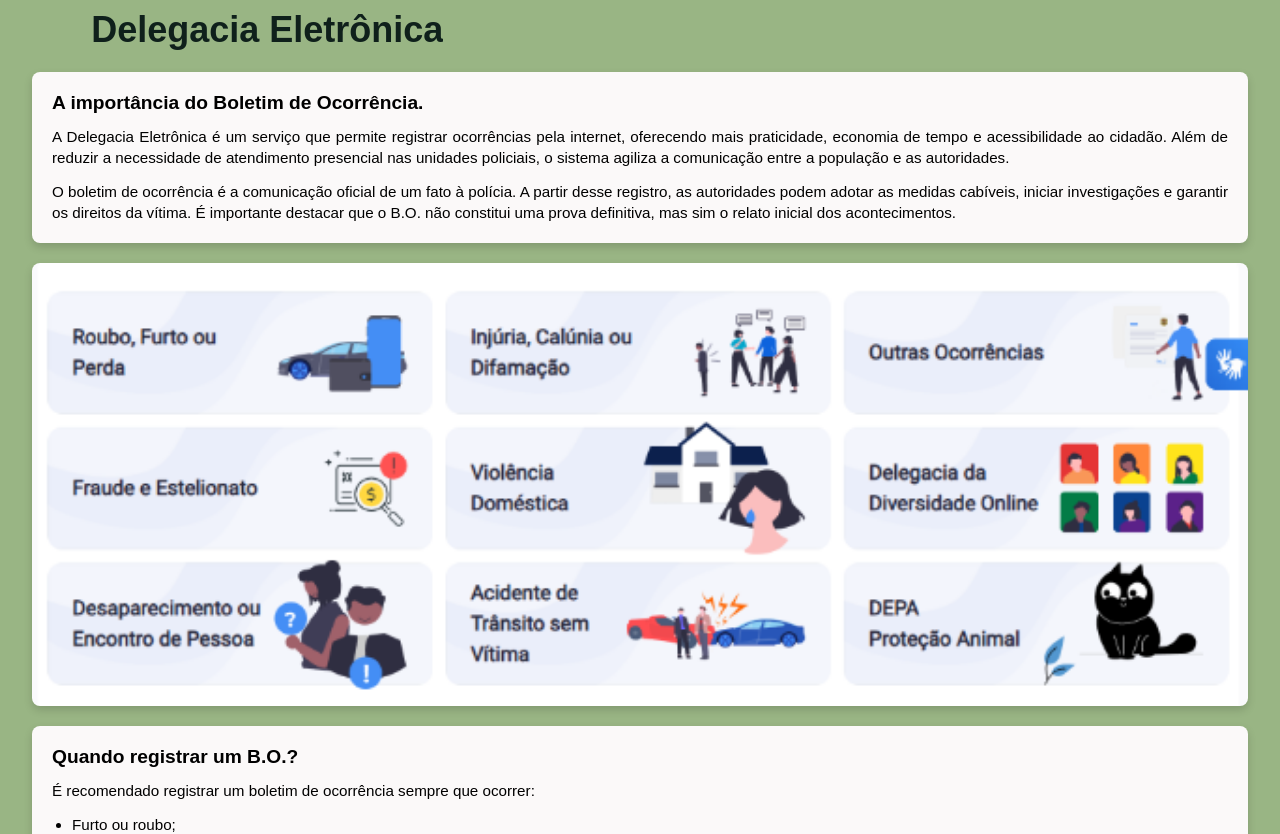
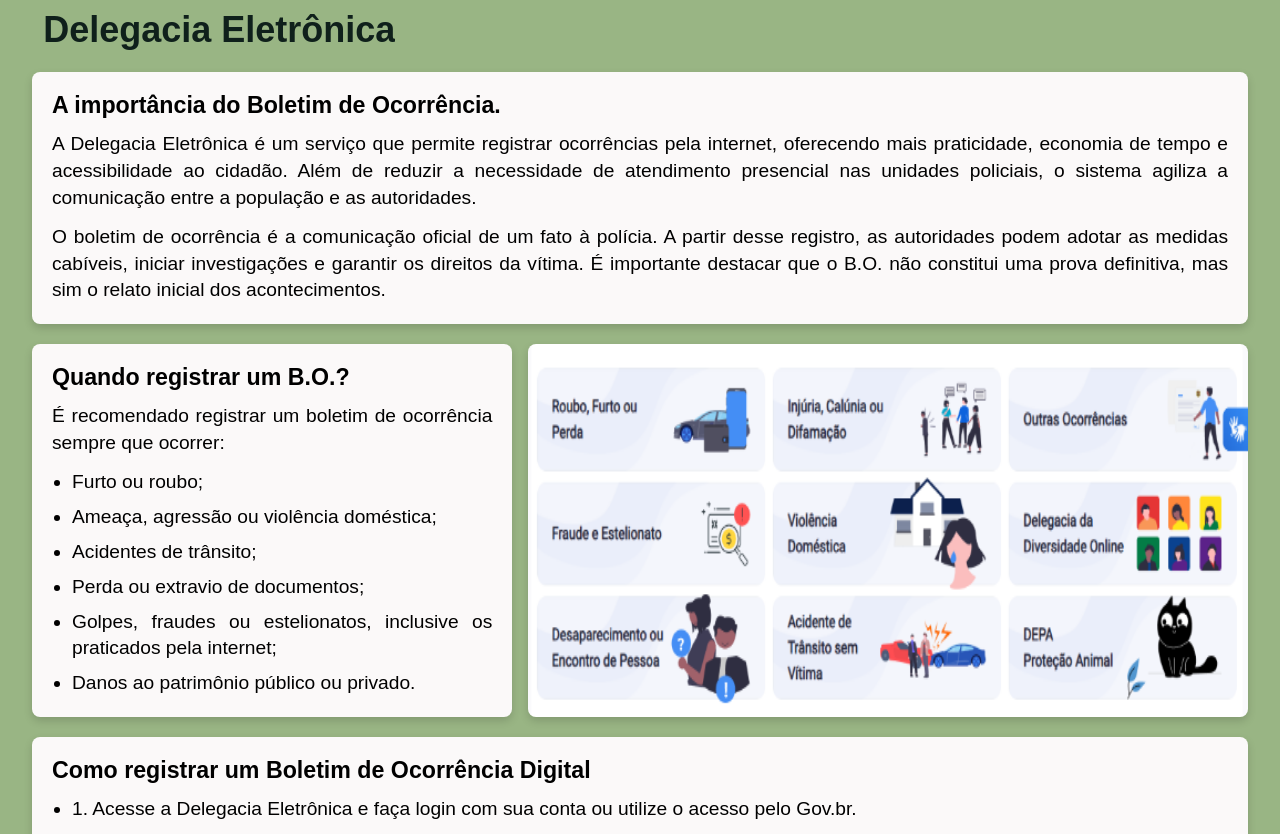
Before and after one commit to Mi-sheep/projeto_dirigido, a React (Vite) app: page /delegacia-eletronica in a window 1280 px wide. Shown: the top 834 px of the page. Built offline with nearby package versions, Linux system fonts and the light colour scheme; a web font is replaced by a local one.

Commit message:
Responsividade delegacia eletrônica

```diff
--- a/src/pages/Delegacia.jsx
+++ b/src/pages/Delegacia.jsx
@@ -45,15 +45,7 @@ const Container = styled.div`
 
   }
 
-  section {
-    background-color: ${theme.fundoCards};
-    border-radius: 0.5rem;
-    padding: 1.25rem;
-    margin-bottom: 1.25rem;
-    box-shadow: 0 0.25rem 0.5rem rgba(0, 0, 0, 0.15);
-    width: 100%;
-    box-sizing: border-box;
-
+  section{
     h4 {
       margin: 0 0 0.75rem 0;
       font-size: 1.2rem;
@@ -74,6 +66,26 @@ const Container = styled.div`
     p:last-child {
       margin-bottom: 0;
     }
+  }
+
+  section:not(.bo) {
+    background-color: ${theme.fundoCards};
+    border-radius: 0.5rem;
+    padding: 1.25rem;
+    margin-bottom: 1.25rem;
+    box-shadow: 0 0.25rem 0.5rem rgba(0, 0, 0, 0.15);
+    width: 100%;
+    box-sizing: border-box;
+  }
+
+  .bo {
+    background-color: ${theme.fundoCards};
+    border-radius: 0.5rem;
+    padding: 1.25rem;
+    margin-bottom: 1.25rem;
+    box-shadow: 0 0.25rem 0.5rem rgba(0, 0, 0, 0.15);
+    width: 100%;
+    box-sizing: border-box;
   }
 
   .box-img {
@@ -122,7 +134,45 @@ const Container = styled.div`
         padding-left: 0.2rem;
         flex: 0 1 auto;
         font-size: 2.25rem;
+        margin-left: 0.5rem;
       }
+    }
+
+    section {
+      h4 {
+        font-size: 1.45rem;
+      }
+
+      p {
+        font-size: 1.2rem;
+      }
+    }
+
+    li {
+      font-size: 1.2rem;
+    }
+  }
+
+@media(min-width:1200px){
+    .bo{
+      width: 40%;
+    }
+
+    .box-img {
+      width: 60%;
+
+      img {
+        display: block;
+        width: 100%;
+        height: 100%;
+        object-fit: fill;
+      }
+    }
+
+    .texto-img{
+      display: flex;
+      gap: 1rem;
+      align-items: stetch;
     }
 }
 `;
@@ -149,11 +199,9 @@ function Delegacia() {
         <p>O boletim de ocorrência é a comunicação oficial de um fato à polícia. A partir desse registro, as autoridades podem adotar as medidas cabíveis, iniciar investigações e garantir os direitos da vítima. É importante destacar que o B.O. não constitui uma prova definitiva, mas sim o relato inicial dos acontecimentos.</p>
       </section>
 
-      <div className="box-img">
-        <img src={imgAssalto} alt="Imagem de documento" />
-      </div>
+      <div className='texto-img'>
 
-      <section>
+        <section className='bo'>
           <h4>Quando registrar um B.O.?</h4>
 
           <p>É recomendado registrar um boletim de ocorrência sempre que ocorrer:</p>
@@ -173,6 +221,12 @@ function Delegacia() {
           </ul>
 
         </section>
+
+        <div className="box-img">
+          <img src={imgAssalto} alt="Imagem de documento" />
+        </div>
+
+      </div>
 
       <section>
         <h4>Como registrar um Boletim de Ocorrência Digital</h4>
```
Lines whose indentation alone changed are shown as unchanged.
